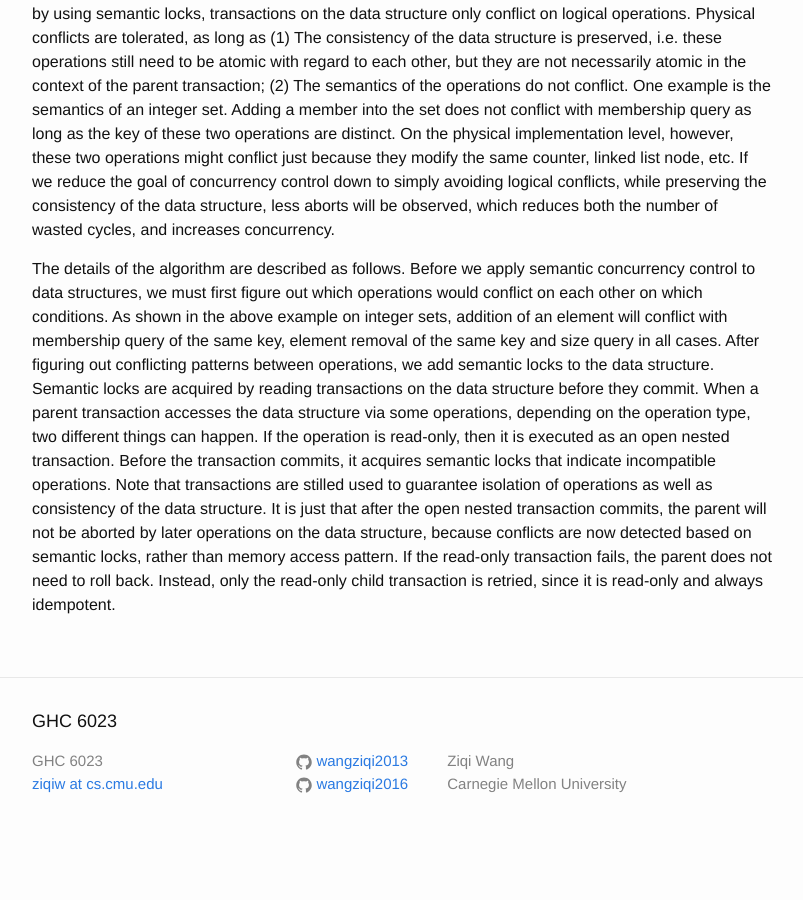
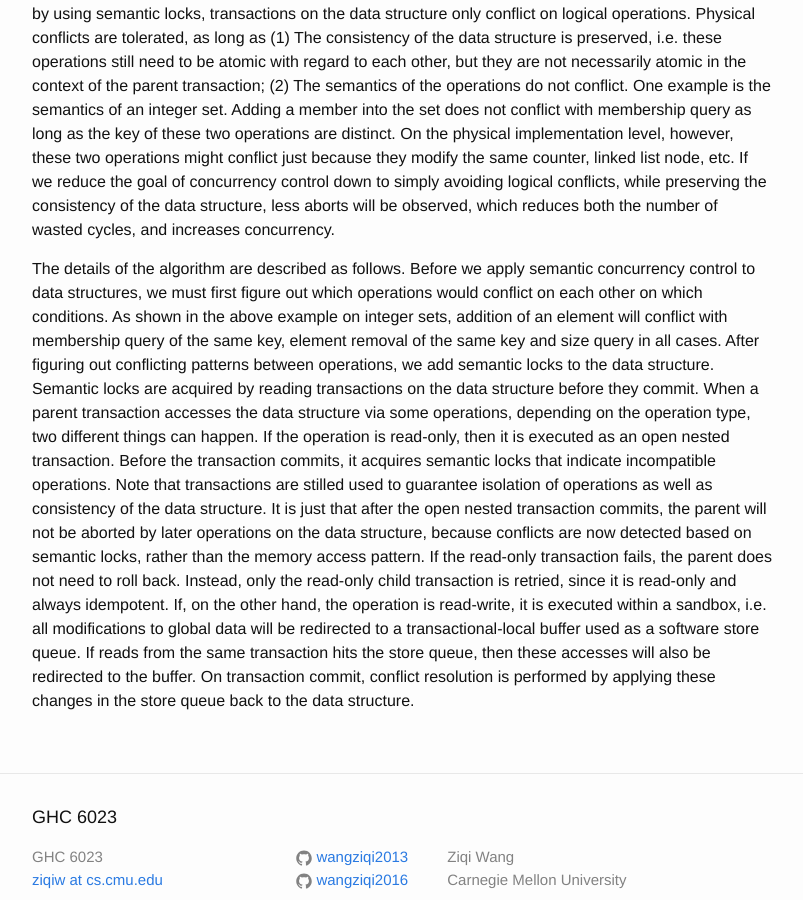
Before and after one commit to wangziqi2013/wangziqi2013.github.io, a Jekyll site: the page built from _posts/2018-12-21-transactional-collection-classes.markdown, in a window 1280 px wide and 900 px high, scrolled down 1111 px. Shown: the whole window, without its empty margins (238-1041 px from the left). Built offline with Jekyll 4.4.1, drawn with Linux system fonts in a browser that asks for light colours; before the commit the page ends 1966 px from its top, so only the background shows below that.

Commit message:
Finish store queue

```diff
--- a/_posts/2018-12-21-transactional-collection-classes.markdown
+++ b/_posts/2018-12-21-transactional-collection-classes.markdown
@@ -57,6 +57,9 @@ things can happen. If the operation is read-only, then it is executed as an open
 commits, it acquires semantic locks that indicate incompatible operations. Note that transactions are stilled used
 to guarantee isolation of operations as well as consistency of the data structure. It is just that after the open nested
 transaction commits, the parent will not be aborted by later operations on the data structure, because conflicts are
-now detected based on semantic locks, rather than memory access pattern. If the read-only transaction fails, the parent
+now detected based on semantic locks, rather than the memory access pattern. If the read-only transaction fails, the parent
 does not need to roll back. Instead, only the read-only child transaction is retried, since it is read-only and always
-idempotent.
+idempotent. If, on the other hand, the operation is read-write, it is executed within a sandbox, i.e. all modifications
+to global data will be redirected to a transactional-local buffer used as a software store queue. If reads from the
+same transaction hits the store queue, then these accesses will also be redirected to the buffer. On transaction commit,
+conflict resolution is performed by applying these changes in the store queue back to the data structure.
```
